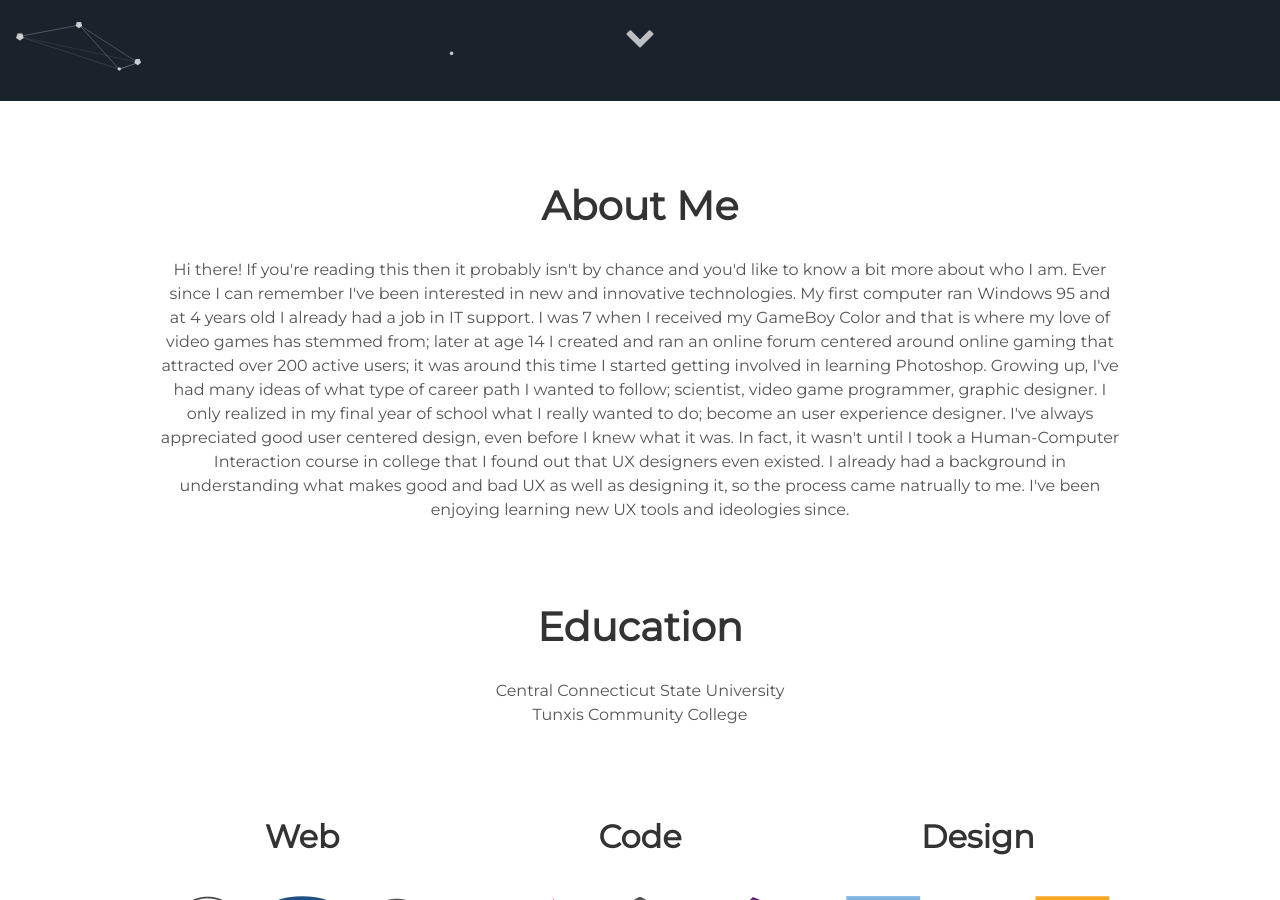
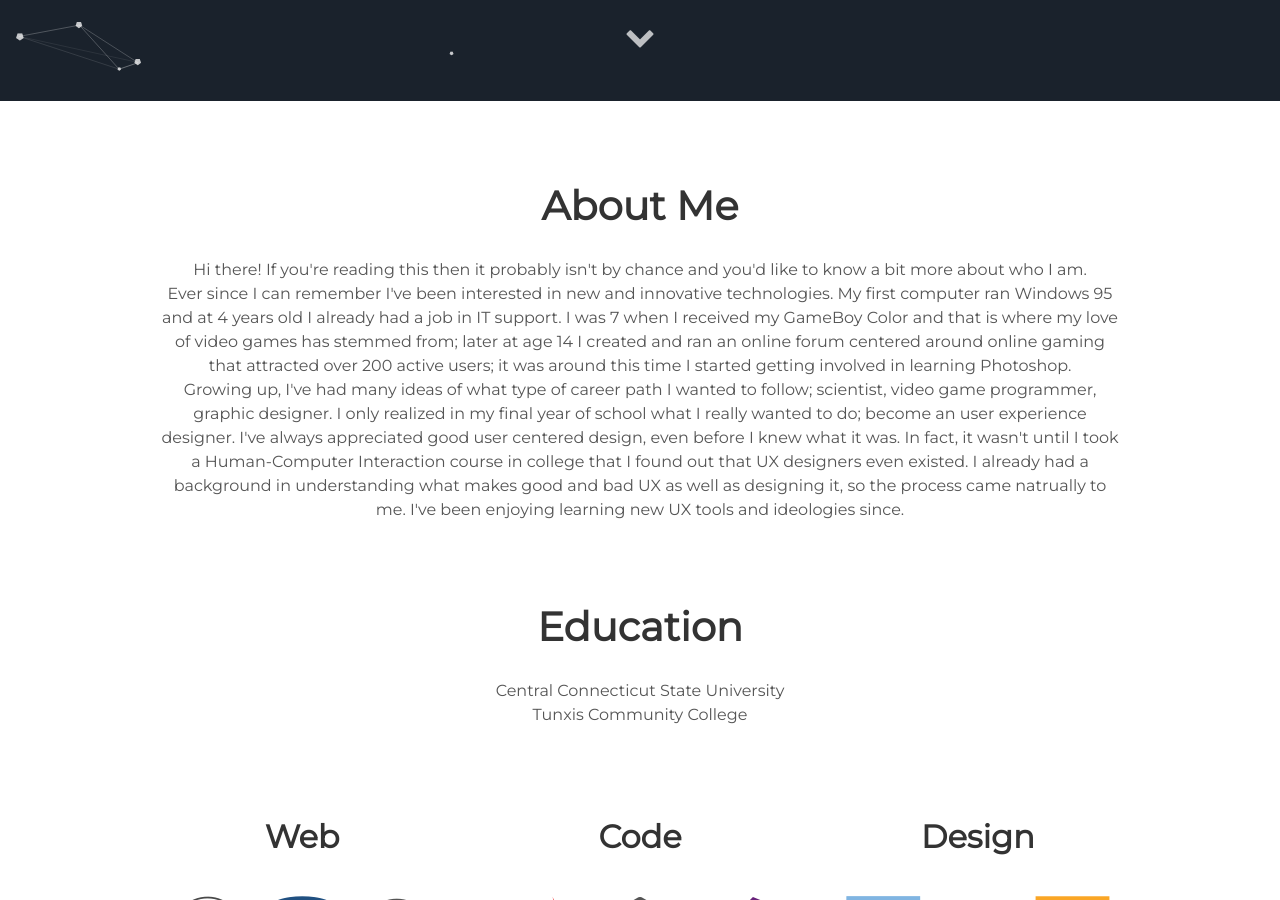
Before and after one commit to Kevin-Middleton/kevin-middleton.github.io, a Jekyll site: the page built from index.html, in a window 1280 px wide and 900 px high, scrolled down 799 px. Built offline with Jekyll 4.4.1, drawn with Linux system fonts in a browser that asks for light colours.

Commit message:
Update _config.yml
line breaks

```diff
--- a/_config.yml
+++ b/_config.yml
@@ -6,7 +6,7 @@ url: "kevin-middleton.github.io" # the base hostname & protocol for your site e.
 
 # User settings
 username: Kevin Middleton
-user_description: Hi there! If you're reading this then it probably isn't by chance and you'd like to know a bit more about who I am. Ever since I can remember I've been interested in new and innovative technologies. My first computer ran Windows 95 and at 4 years old I already had a job in IT support. I was 7 when I received my GameBoy Color and that is where my love of video games has stemmed from; later at age 14 I created and ran an online forum centered around online gaming that attracted over 200 active users; it was around this time I started getting involved in learning Photoshop. Growing up, I've had many ideas of what type of career path I wanted to follow; scientist, video game programmer, graphic designer. I only realized in my final year of school what I really wanted to do; become an user experience designer. I've always appreciated good user centered design, even before I knew what it was. In fact, it wasn't until I took a Human-Computer Interaction course in college that I found out that UX designers even existed. I already had a background in understanding what makes good and bad UX as well as designing it, so the process came natrually to me. I've been enjoying learning new UX tools and ideologies since.
+user_description: Hi there! If you're reading this then it probably isn't by chance and you'd like to know a bit more about who I am.<br>Ever since I can remember I've been interested in new and innovative technologies. My first computer ran Windows 95 and at 4 years old I already had a job in IT support. I was 7 when I received my GameBoy Color and that is where my love of video games has stemmed from; later at age 14 I created and ran an online forum centered around online gaming that attracted over 200 active users; it was around this time I started getting involved in learning Photoshop.<br>Growing up, I've had many ideas of what type of career path I wanted to follow; scientist, video game programmer, graphic designer. I only realized in my final year of school what I really wanted to do; become an user experience designer. I've always appreciated good user centered design, even before I knew what it was. In fact, it wasn't until I took a Human-Computer Interaction course in college that I found out that UX designers even existed. I already had a background in understanding what makes good and bad UX as well as designing it, so the process came natrually to me. I've been enjoying learning new UX tools and ideologies since.
 education: Central Connecticut State University<br>Tunxis Community College
 user_title: Web Developer, Aspiring UX Designer
 email: kevinmiddleton@my.ccsu.edu
```
